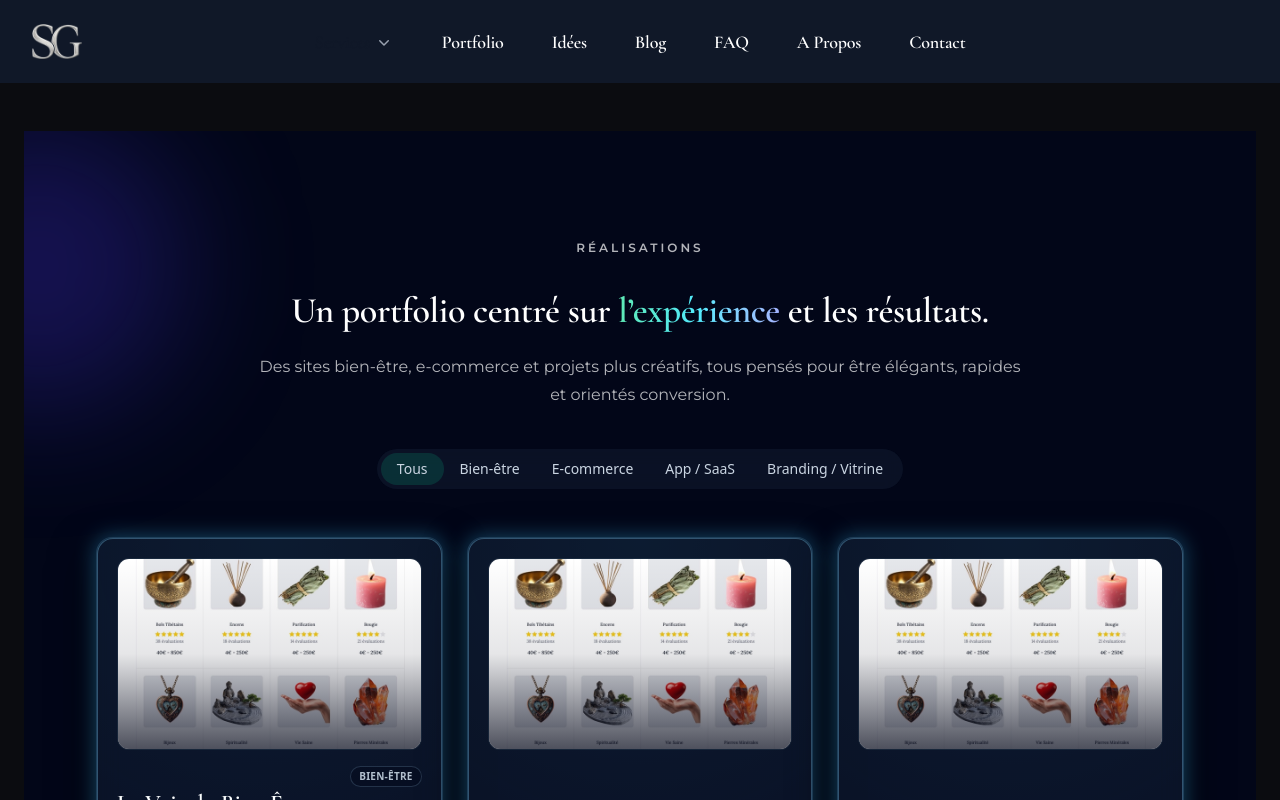
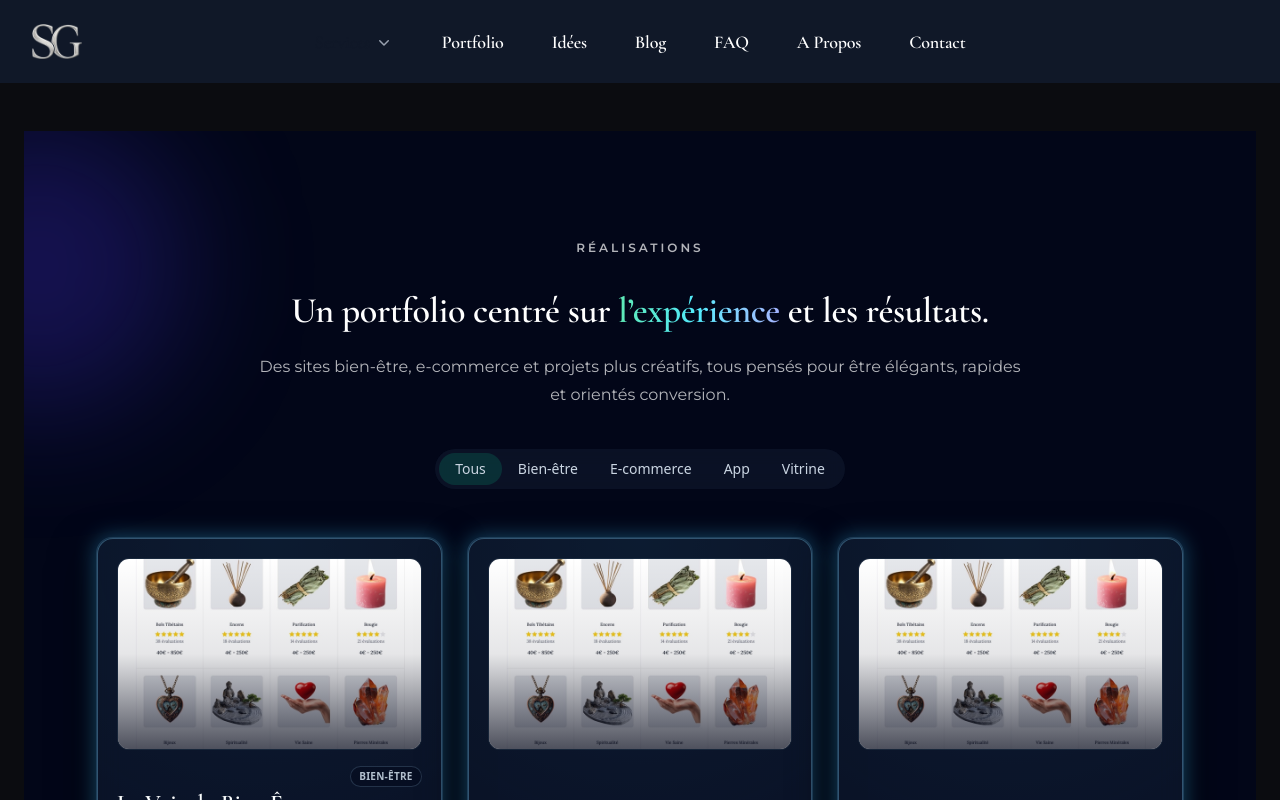
Before and after one commit to StephaneGamot/stephanegamot, a Next.js app: page /portfolio in a window 1280 px wide. Shown: the top 800 px of the page. Built offline with nearby package versions, Linux system fonts and the light colour scheme.

Commit message:
Update PortfolioSection.tsx

```diff
--- a/components/Portfolio/PortfolioSection.tsx
+++ b/components/Portfolio/PortfolioSection.tsx
@@ -23,8 +23,8 @@ const categories: { id: CategoryId; label: string }[] = [
   { id: "all", label: "Tous" },
   { id: "wellness", label: "Bien-être" },
   { id: "ecommerce", label: "E-commerce" },
-  { id: "saas", label: "App / SaaS" },
-  { id: "branding", label: "Branding / Vitrine" },
+  { id: "saas", label: "App" },
+  { id: "branding", label: "Vitrine" },
 ];
 
 const projects: Project[] = [
```
